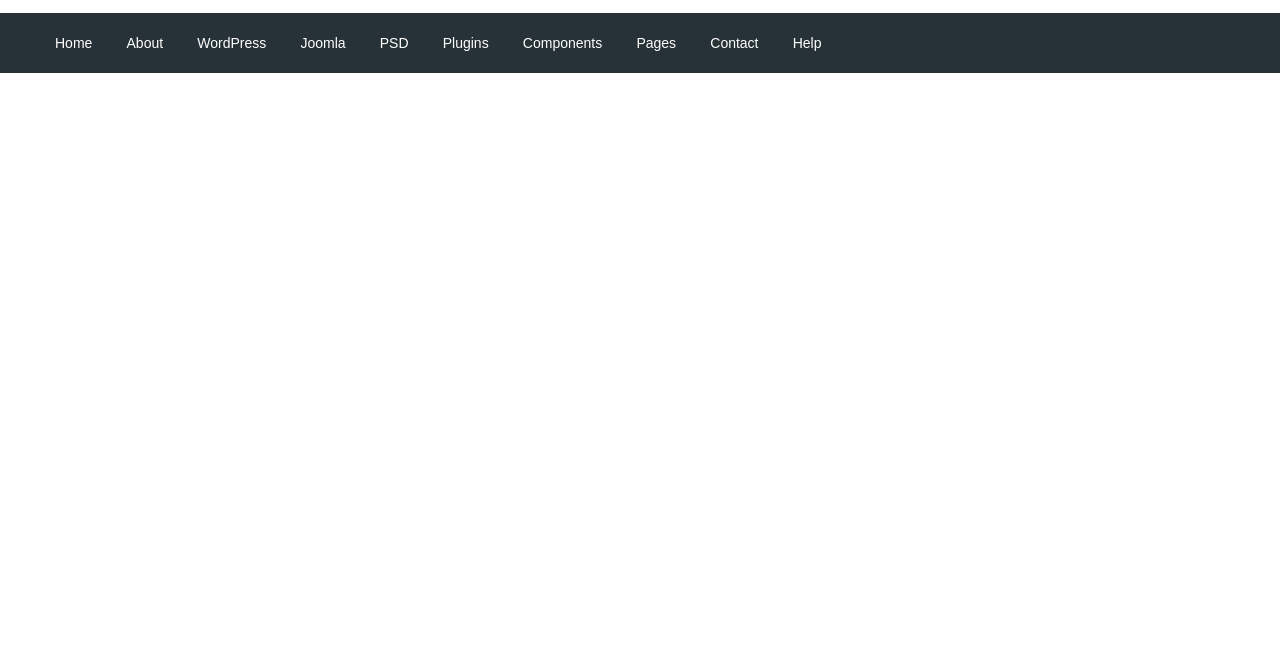
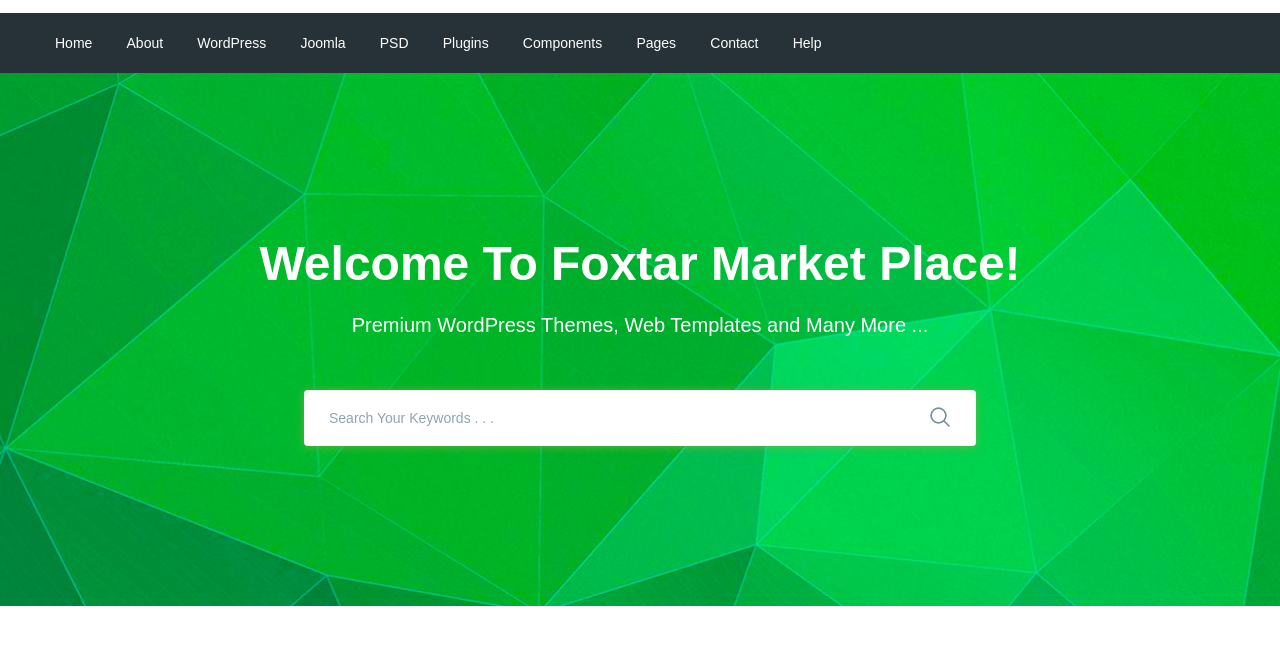
Before and after one commit to romka05/moderno, a website: page app/index.html in a window 1280 px wide. Shown: the part 77-722 px from the top of the page. Drawn offline with nearby package versions, Linux system fonts and the light colour scheme; files that its build step writes are made by us from their sources.

Commit message:
aded serch section

```diff
--- a/app/index.html
+++ b/app/index.html
@@ -70,6 +70,30 @@
       </div>
     </div>
   </header>
+
+  <!-- Секция поиска -->
+  <section class="search" style="background-image: url(img/search_bg.jpg)">
+    <div class="container">
+      <div class="search__inner">
+        <div class="search__inner-title">Welcome To Foxtar Market Place!</div>
+        <div class="search__inner-text">
+          Premium WordPress Themes, Web Templates and Many More ...
+        </div>
+        <div class="search__inner-form">
+          <form>
+            <input
+              type="text"
+              placeholder="Search Your Keywords . . ."
+              required
+            />
+            <button type="submit">
+              <img src="img/icon/search.png" alt="search" />
+            </button>
+          </form>
+        </div>
+      </div>
+    </div>
+  </section>
   <body>
     <!-- jquery CDN google -->
     <script src="https://ajax.googleapis.com/ajax/libs/jquery/3.6.0/jquery.min.js"></script>
--- a/app/scss/style.scss
+++ b/app/scss/style.scss
@@ -51,3 +51,57 @@
     }
   }
 }
+.search {
+  background-position: center;
+  background-repeat: no-repeat;
+  background-size: cover;
+  min-height: 533px;
+  &__inner {
+    padding: 155px 0 100px;
+    color: #fff;
+    text-align: center;
+    &-title {
+      margin-bottom: 10px;
+      font-size: 48px;
+      font-weight: 700;
+      line-height: 72px;
+    }
+    &-text {
+      font-size: 20px;
+      margin-bottom: 50px;
+      font-weight: 500;
+      line-height: 30px;
+    }
+    &-form {
+      max-width: 672px;
+      margin: 0 auto;
+      position: relative;
+
+      input {
+        display: block;
+        width: 100%;
+        box-shadow: 0px 1px 10px 0px rgba(124, 178, 64, 0.75);
+        border-radius: 4px;
+        height: 56px;
+        border: none;
+        outline: none;
+        font-size: 14px;
+        font-weight: 500;
+        padding-left: 25px;
+        padding-right: 60px;
+        &::placeholder {
+          color: #90a4ae;
+          font-weight: 500;
+          display: block;
+        }
+      }
+      button {
+        right: 20px;
+        top: 16px;
+        position: absolute;
+        border: none;
+        background-color: transparent;
+      }
+    }
+  }
+}
```
Also changed, not shown: app/img/icon/search.png (added), app/img/search_bg.jpg (added).
